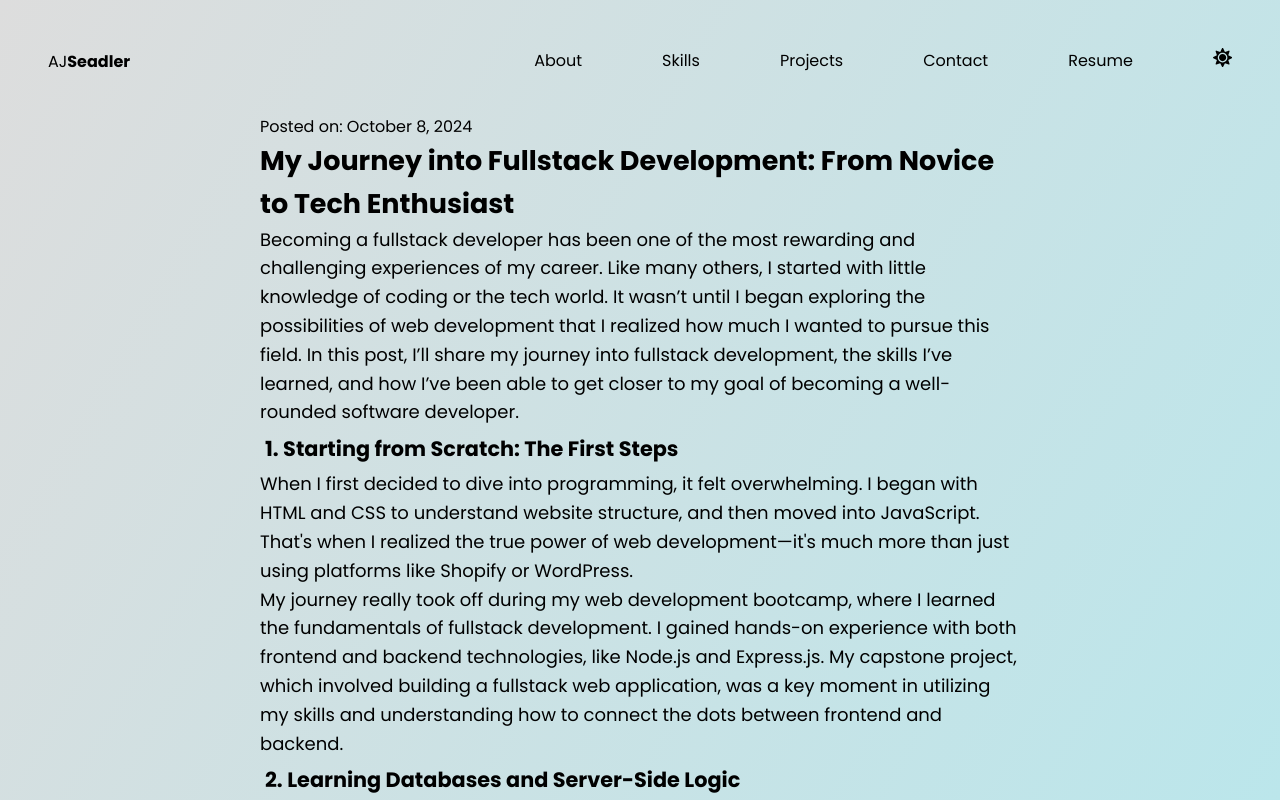
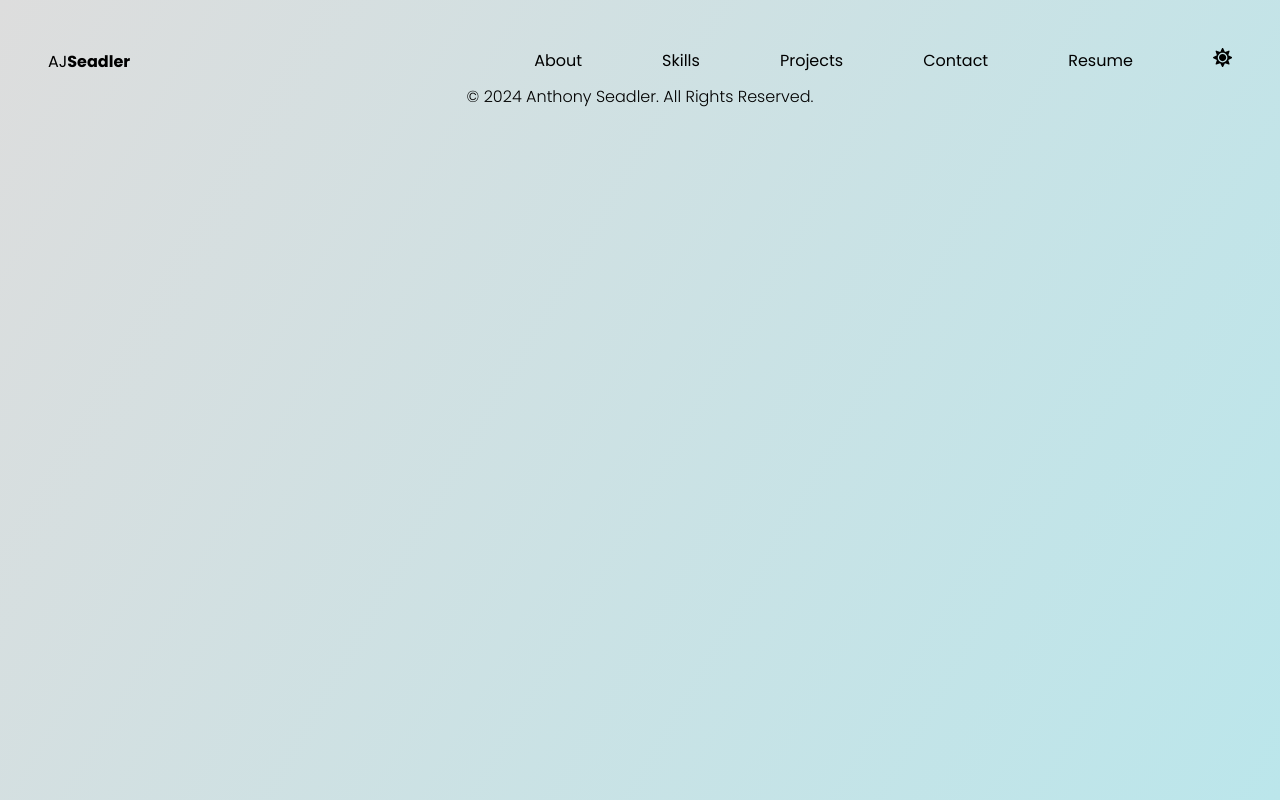
Before and after one commit to ajSeadler/dev-site, a React (Vite) app: page /blog/1 in a window 1280 px wide. Shown: the top 800 px of the page. Built offline with nearby package versions, Linux system fonts and the light colour scheme; a web font is replaced by a local one.

Commit message:
rmeove BlogPost for now

```diff
--- a/src/App.jsx
+++ b/src/App.jsx
@@ -10,7 +10,7 @@ function App() {
       <Navbar />
       <Routes>
         <Route path="/" element={<Home />} />
-        <Route path="/blog/:postId" element={<BlogPost />} />
+        {/* <Route path="/blog/:postId" element={<BlogPost />} /> */}
       </Routes>
       <Footer />
     </Router>
--- a/src/components/About.jsx
+++ b/src/components/About.jsx
@@ -72,13 +72,13 @@ const About = () => {
             <FaBriefcase style={{ marginRight: "8px" }} />
             About
           </li>
-          <li
+          {/* <li
             className={activeTab === "blog" ? styles.active : ""}
             onClick={() => switchTab("blog")}
           >
             <FaPen style={{ marginRight: "8px" }} />
             Blog
-          </li>
+          </li> */}
         </ul>
       </div>
 
```
